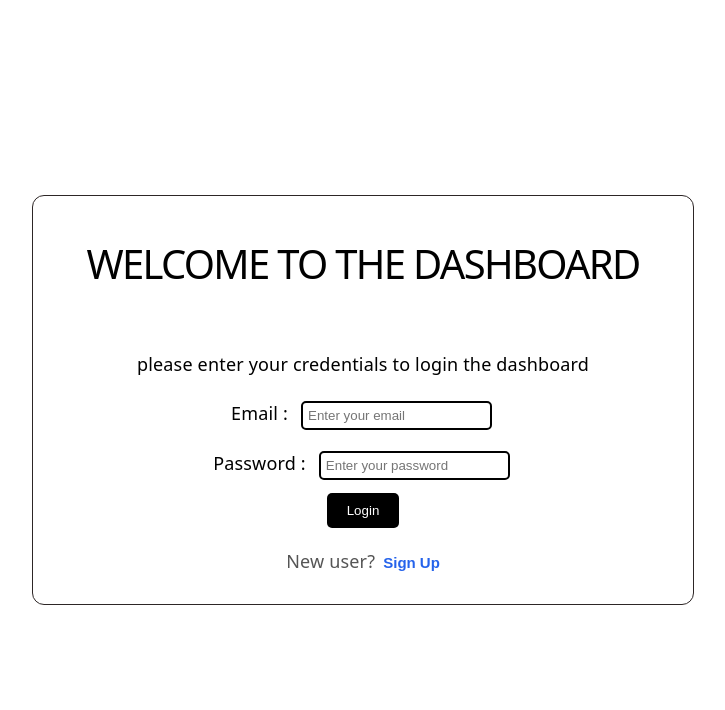
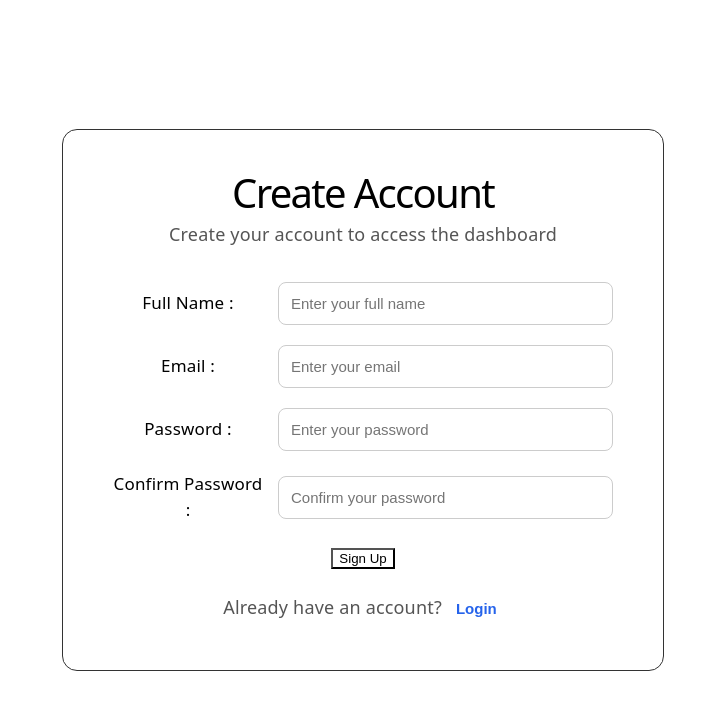
Before and after one commit to Avijeet-jha/Ticket-Tracker, a React (Vite) app: page / in a window 1280 px wide. Both pictures are taken after a click on the button "Sign Up". Shown: the top 710 px of the page, without its empty margins (277-1002 px from the left). Built offline with nearby package versions, Linux system fonts and the light colour scheme.

Commit message:
modified:   src/App.jsx 	new file:   src/pages/Signup.css 	modified:   src/pages/login.css 	modified:   src/pages/login.jsx 	new file:   src/pages/signup.jsx

```diff
--- a/src/App.jsx
+++ b/src/App.jsx
@@ -1,14 +1,18 @@
-import { useState } from 'react'
-import heroImg from './assets/hero.png'
-import reactLogo from './assets/react.svg'
-import viteLogo from './assets/vite.svg'
-import './App.css'
-
+import { useState } from "react";
 import Login from "./pages/login.jsx";
+import Signup from "./pages/Signup.jsx";
 
 function App() {
+  const [page, setPage] = useState("login");
+
   return (
-    <Login />
+    <>
+      {page === "login" ? (
+        <Login onSignup={() => setPage("signup")} />
+      ) : (
+        <Signup onLogin={() => setPage("login")} />
+      )}
+    </>
   );
 }
 
--- /dev/null
+++ b/src/pages/Signup.css
@@ -0,0 +1,103 @@
+*{
+  background-color: rgb(255, 255, 255);
+  color: #000000;
+}
+
+.signup-page {
+  min-height: 100vh;
+  width: 100%;
+  display: flex;
+  justify-content: center;
+  align-items: center;
+}
+
+.signup-card {
+  width: 500px;
+  padding: 50px;
+  border: 1px solid #333;
+  border-radius: 15px;
+  background: white;
+}
+
+.signup-card h1 {
+    color: #000;
+  text-align: center;
+  font-size: 40px;
+  margin: 0 0 15px 0;
+}
+
+.signup-subtitle {
+  text-align: center;
+  margin-bottom: 35px;
+  color: #555;
+}
+
+.signup-form-group {
+  display: flex;
+  align-items: center;
+  margin-bottom: 20px;
+}
+
+.signup-form-group label {
+  width: 150px;
+  margin-right: 15px;
+  font-size: 17px;
+}
+
+.signup-form-group input {
+  flex: 1;
+  padding: 12px;
+  border: 1px solid #ccc;
+  border-radius: 8px;
+  font-size: 15px;
+  box-sizing: border-box;
+}
+
+.signup-form-group input:focus {
+  outline: none;
+  border-color: #333;
+}
+
+.signup-submit-btn {
+  display: block;
+  margin: 15px auto 0;
+  padding: 12px 30px;
+  border: none;
+  border-radius: 7px;
+  background: black;
+  color: white;
+  font-size: 16px;
+  cursor: pointer;
+}
+
+.signup-btn{
+    margin: 20px;
+    padding: 10px;
+    background-color: #555;
+}
+.signup-submit-btn:hover {
+  background: #333;
+}
+
+.login-link {
+  text-align: center;
+  margin-top: 25px;
+}
+
+.login-link span {
+  margin-right: 8px;
+  color: #555;
+}
+
+.login-link button {
+  border: none;
+  background: none;
+  color: #2563eb;
+  font-size: 15px;
+  font-weight: 600;
+  cursor: pointer;
+}
+
+.login-link button:hover {
+  text-decoration: underline;
+}
--- a/src/pages/login.jsx
+++ b/src/pages/login.jsx
@@ -1,6 +1,9 @@
 import "./login.css";
+import Signup from "./signup";
 
-const Login = () => {
+
+
+function Login({onSignup}) {
     return (
         <div className="login-page">
             <div className="login-card">
@@ -8,6 +11,7 @@ const Login = () => {
                 <p>please enter your credentials to login the dashboard</p>
 
                 <form>
+                    <div>
                     <div className="form-group">
                         <label>Email :</label>
                         <input className="password-input"
@@ -28,11 +32,12 @@ const Login = () => {
                         Login
                     </button>
 
-                    <div className="signup-section">
+                    <div className="signup-link">
                         <span>New user?</span>
-                        <button type="button" className="signup-btn">
+                        <button type="button" onClick={onSignup}>
                             Sign Up
                         </button>
+                    </div>
                     </div>
                 </form>
             </div>
--- /dev/null
+++ b/src/pages/signup.jsx
@@ -0,0 +1,67 @@
+import "./Signup.css";
+
+function Signup({ onLogin }) {
+  return (
+    <div className="signup-page">
+      <div className="signup-card">
+        <h1>Create Account</h1>
+        <p className="signup-subtitle">
+          Create your account to access the dashboard
+        </p>
+
+        <form>
+
+          <div className="signup-form-group">
+            <label>Full Name :</label>
+            <input
+              type="text"
+              placeholder="Enter your full name"
+            />
+          </div>
+
+          <div className="signup-form-group">
+            <label>Email :</label>
+            <input
+              type="email"
+              placeholder="Enter your email"
+            />
+          </div>
+
+          <div className="signup-form-group">
+            <label>Password :</label>
+            <input
+              type="password"
+              placeholder="Enter your password"
+            />
+          </div>
+
+          <div className="signup-form-group">
+            <label>Confirm Password :</label>
+            <input
+              type="password"
+              placeholder="Confirm your password"
+            />
+          </div>
+
+          <button type="button"  className="login"
+            onClick={onLogin}
+          >
+            Sign Up
+          </button>
+
+        </form>
+
+        <div className="login-link">
+          <span>Already have an account?</span>
+          <button type="button" onClick={onLogin}>
+          Login
+          </button>
+        </div>
+
+      </div>
+
+    </div>
+  );
+}
+
+export default Signup;
```
Also changed, not shown: src/pages/login.css (line endings or trailing spaces).
